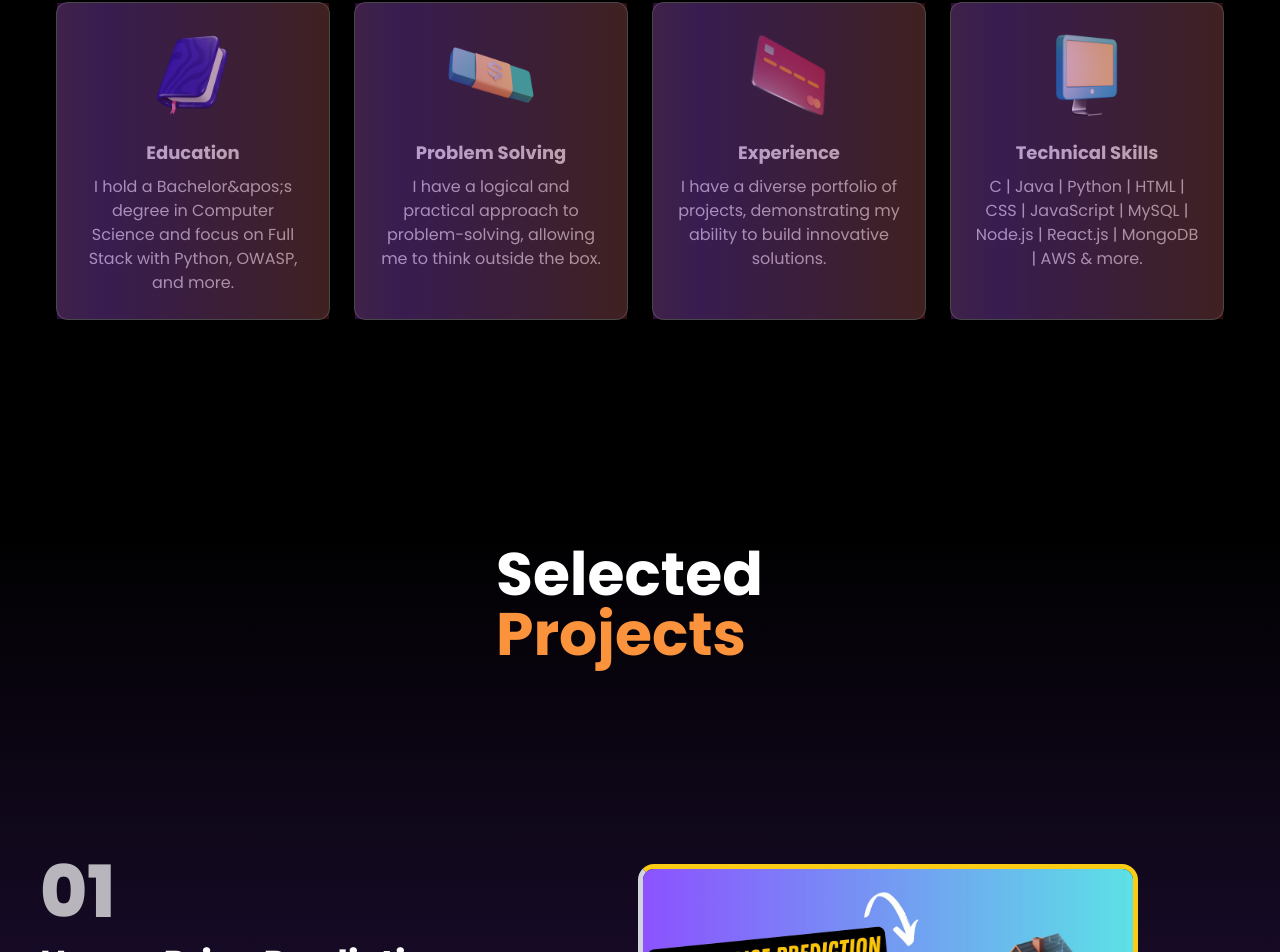
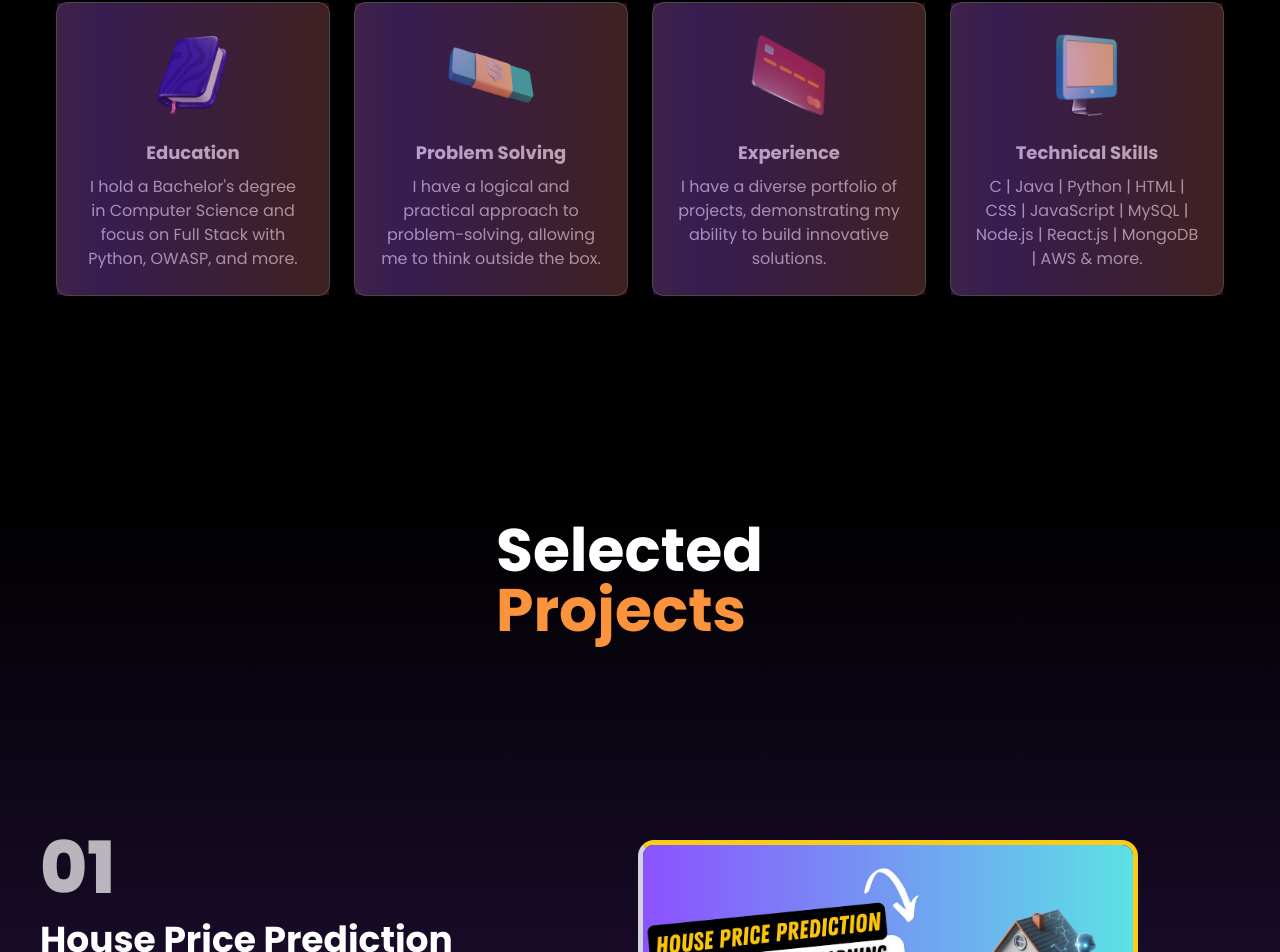
Before and after one commit to Abhi112ss/basha-portfolio, a Next.js app: page / in a window 1280 px wide. Shown: the part 1130-2082 px from the top of the page. Built offline with nearby package versions, Linux system fonts and the light colour scheme.

Commit message:
Update About.tsx

```diff
--- a/components/About.tsx
+++ b/components/About.tsx
@@ -16,7 +16,7 @@ const About = () => {
             <div className="grid grid-cols-1 md:grid-cols-2 lg:grid-cols-4 gap-6">
                 {/* Card Component */}
                 {[
-                    { img: book, title: "Education", desc: "I hold a Bachelor&apos;s degree in Computer Science and focus on Full Stack with Python, OWASP, and more." },
+                    { img: book, title: "Education", desc: "I hold a Bachelor's degree in Computer Science and focus on Full Stack with Python, OWASP, and more." },
                     { img: finance, title: "Problem Solving", desc: "I have a logical and practical approach to problem-solving, allowing me to think outside the box." },
                     { img: card, title: "Experience", desc: "I have a diverse portfolio of projects, demonstrating my ability to build innovative solutions." },
                     { img: pc, title: "Technical Skills", desc: "C | Java | Python | HTML | CSS | JavaScript | MySQL | Node.js | React.js | MongoDB | AWS & more." }
```
